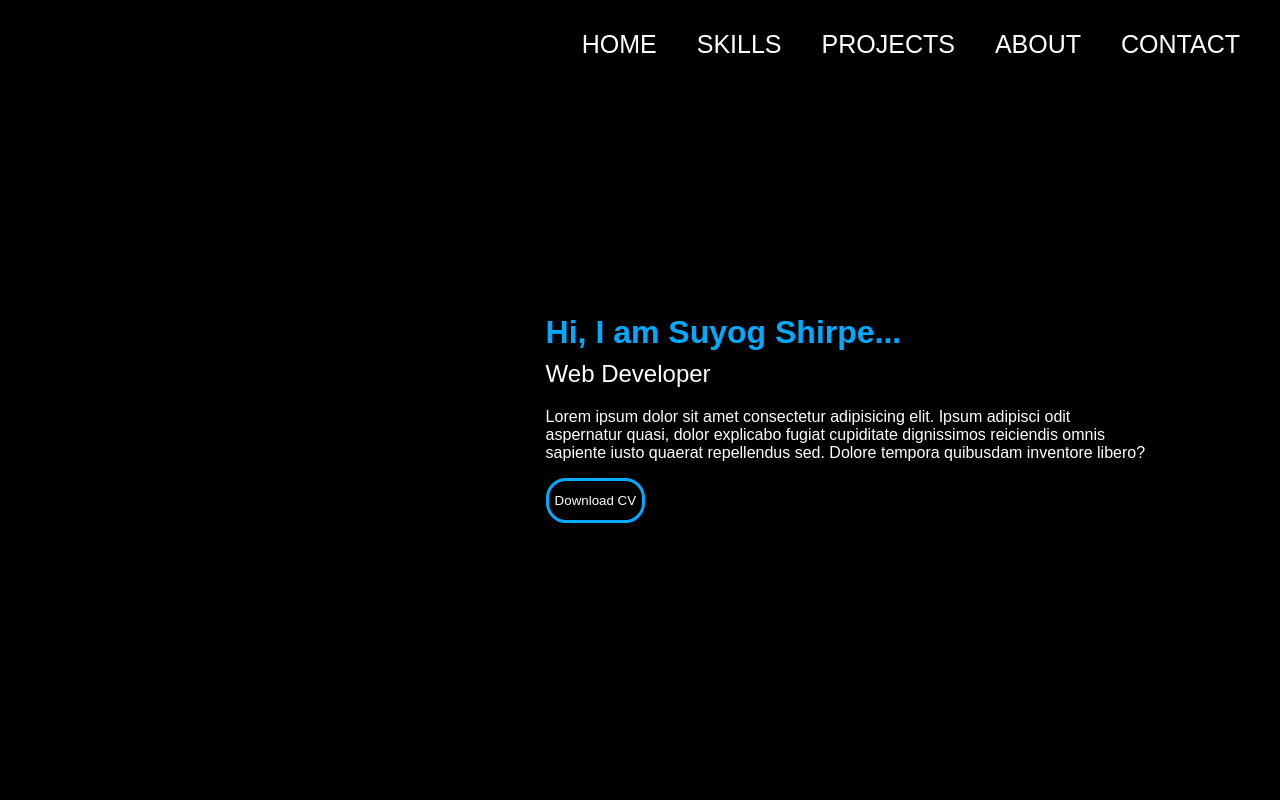
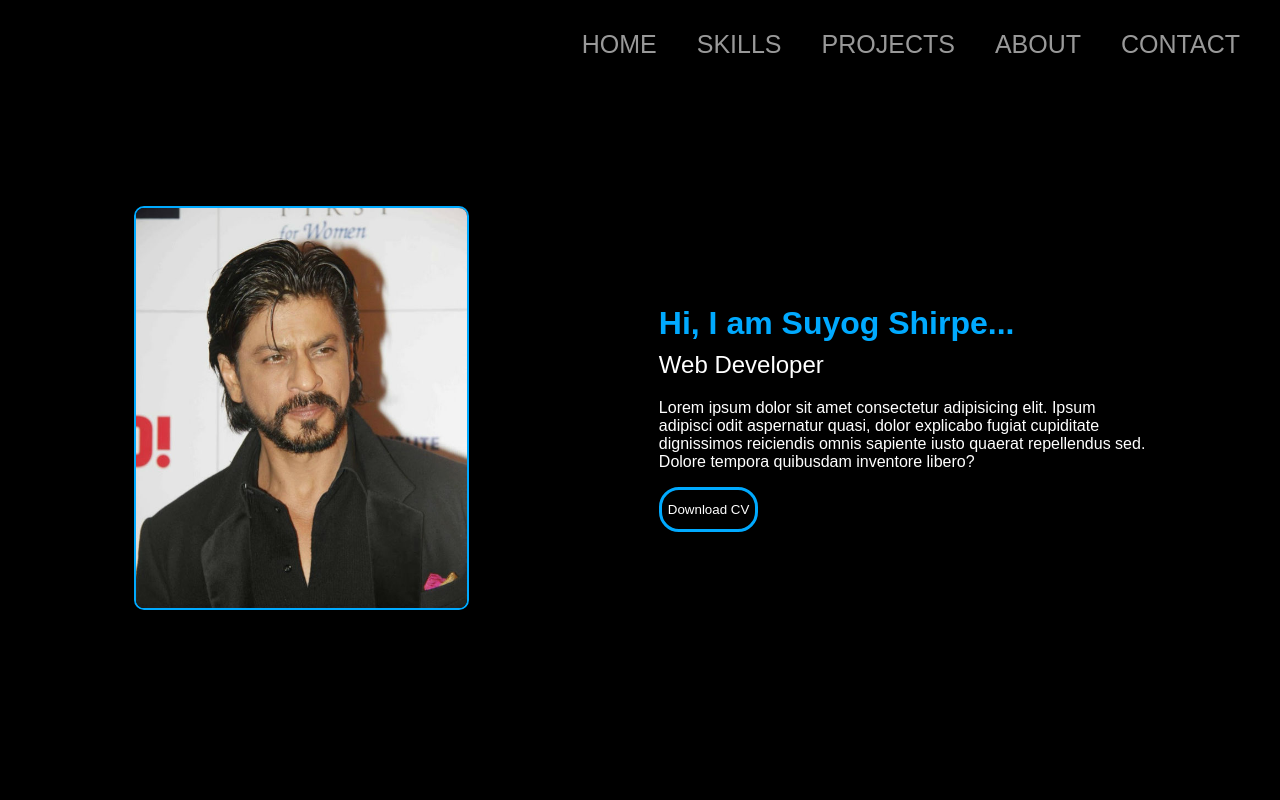
Before and after one commit to SuyogShirpe/Portfolio-, a plain HTML site: page index.html in a window 1280 px wide. Shown: the top 800 px of the page. Drawn offline with nearby package versions, Linux system fonts and the light colour scheme.

Commit message:
Add files via upload

```diff
--- a/index.html
+++ b/index.html
@@ -39,6 +39,8 @@
 <!------------------------------------information----------------------->
 
 <div class="home" id="HOME">
+
+   <img src="srk.jpg" alt="image">
 
    <div class="info">
 
--- a/styles.css
+++ b/styles.css
@@ -14,6 +14,8 @@ nav{
   right: 0;
   z-index: 1000;
   width:100%;
+  background-color: #000000;
+  opacity: 0.6;
 }
 
 .navbar{
@@ -53,6 +55,12 @@ a:hover{
   height: 800px;
 }
 
+.home img{
+  height: 400px;
+  border-radius: 10px;
+  border: 2px solid #00aaff;
+  margin-right: 160px;
+}
 .info{
   max-width: 600px;
   padding-left: 3%;
```
Also changed, not shown: srk.jpg (added).
